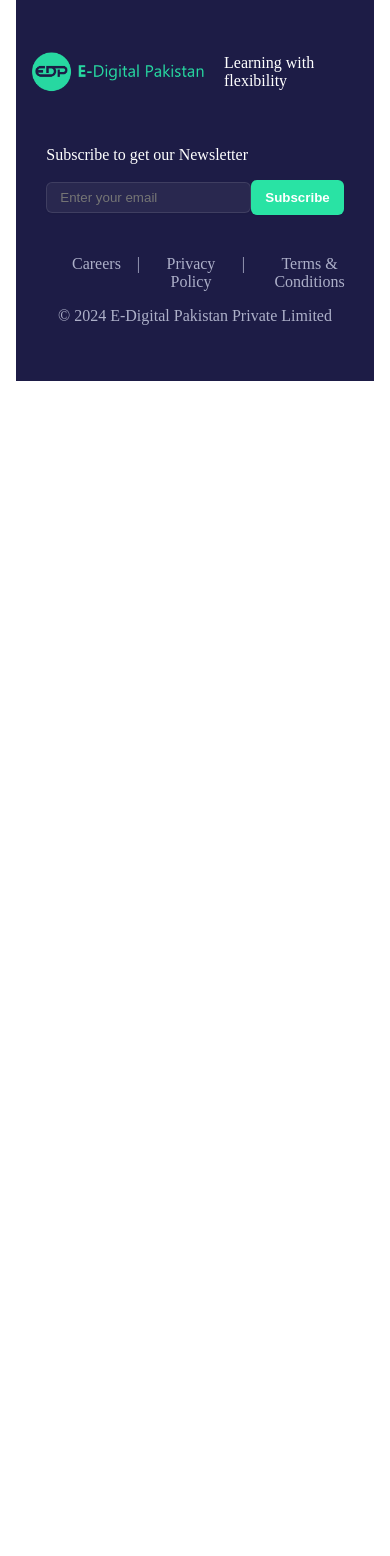
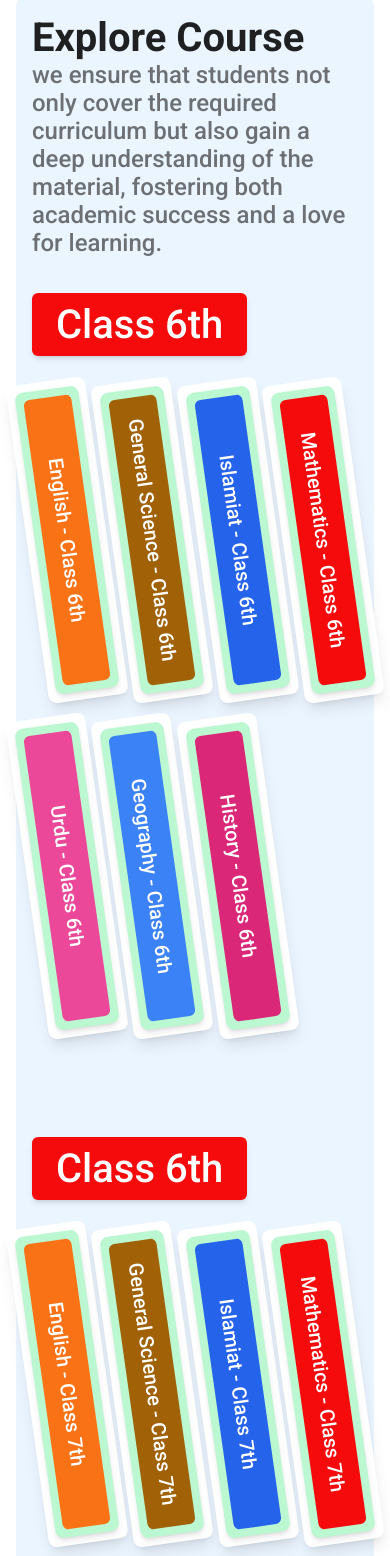
Before and after one commit to CodingBySahil/EDigitalPakistan, a React (Vite) app in the folder EDPProject/: page / in a window 390 px wide. Shown: the part 7779-9335 px from the top of the page. Before the commit the page ends 8160 px from the top, so only its background shows below. Built offline with nearby package versions, Linux system fonts and the light colour scheme.

Commit message:
courses added footer responsiveness not foound page added

```diff
--- /dev/null
+++ b/EDPProject/src/components/Course6th.jsx
@@ -0,0 +1,69 @@
+import React from "react";
+
+const Course6th = () => {
+  const getBackgroundColor = (subject) => {
+    switch (subject) {
+      case "English":
+        return "bg-orange-500";
+      case "General Science":
+        return "bg-yellow-700";
+      case "Islamiat":
+        return "bg-blue-600";
+      case "Mathematics":
+        return "bg-red"; // Update this if the color name is different
+      case "Urdu":
+        return "bg-pink-500";
+      case "Geography":
+        return "bg-blue-500";
+      case "History":
+        return "bg-pink-600";
+      default:
+        return "bg-gray-500"; // Default color
+    }
+  };
+
+  return (
+    <>
+      <div className="py-8 bg-[#ebf5ff] min-h-screen">
+        {/* Class Title */}
+        <div className="bg-red text-white px-6 py-2 rounded-md shadow-md w-fit text-lg mb-6">
+          Class 6th
+        </div>
+
+        {/* Subject Cards Container */}
+        <div className="grid grid-cols-4 md:grid-cols-9 lg:grid-cols-12 gap-4">
+          {/* Subject Cards */}
+          {[
+            "English",
+            "General Science",
+            "Islamiat",
+            "Mathematics",
+            "Urdu",
+            "Geography",
+            "History",
+          ].map((subject, index) => (
+            <div key={index} className="flex justify-center items-center">
+              <div className="bg-white p-2 rounded-lg shadow-lg max-w-20 h-[20rem] transform -rotate-[8deg]">
+                {" "}
+                {/* Fixed width and height */}
+                <div className="bg-green-200 rounded-lg shadow-md p-2 h-full ">
+                  <div
+                    className={`text-white py-2 px-4 rounded-md text-center h-full flex justify-center items-start flex-shrink-0 ${getBackgroundColor(
+                      subject
+                    )}`}
+                  >
+                    <p className="transform rotate-[90deg] text-xl  w-auto whitespace-nowrap my-auto">
+                      {`${subject} - Class 6th`}
+                    </p>
+                  </div>
+                </div>
+              </div>
+            </div>
+          ))}
+        </div>
+      </div>
+    </>
+  );
+};
+
+export default Course6th;
--- /dev/null
+++ b/EDPProject/src/components/Course7th.jsx
@@ -0,0 +1,69 @@
+import React from "react";
+
+const Course7th = () => {
+  const getBackgroundColor = (subject) => {
+    switch (subject) {
+      case "English":
+        return "bg-orange-500";
+      case "General Science":
+        return "bg-yellow-700";
+      case "Islamiat":
+        return "bg-blue-600";
+      case "Mathematics":
+        return "bg-red"; // Update this if the color name is different
+      case "Urdu":
+        return "bg-pink-500";
+      case "Geography":
+        return "bg-blue-500";
+      case "History":
+        return "bg-pink-600";
+      default:
+        return "bg-gray-500"; // Default color
+    }
+  };
+
+  return (
+    <>
+      <div className="py-8 bg-[#ebf5ff] min-h-screen">
+        {/* Class Title */}
+        <div className="bg-red text-white px-6 py-2 rounded-md shadow-md w-fit text-lg mb-6">
+          Class 6th
+        </div>
+
+        {/* Subject Cards Container */}
+        <div className="grid grid-cols-4 md:grid-cols-9 lg:grid-cols-12 gap-4">
+          {/* Subject Cards */}
+          {[
+            "English",
+            "General Science",
+            "Islamiat",
+            "Mathematics",
+            "Urdu",
+            "Geography",
+            "History",
+          ].map((subject, index) => (
+            <div key={index} className="flex justify-center items-center">
+              <div className="bg-white p-2 rounded-lg shadow-lg max-w-20 h-[20rem] transform -rotate-[8deg]">
+                {" "}
+                {/* Fixed width and height */}
+                <div className="bg-green-200 rounded-lg shadow-md p-2 h-full ">
+                  <div
+                    className={`text-white py-2 px-4 rounded-md text-center h-full flex justify-center items-start flex-shrink-0 ${getBackgroundColor(
+                      subject
+                    )}`}
+                  >
+                    <p className="transform rotate-[90deg] text-xl  w-auto whitespace-nowrap my-auto">
+                      {`${subject} - Class 7th`}
+                    </p>
+                  </div>
+                </div>
+              </div>
+            </div>
+          ))}
+        </div>
+      </div>
+    </>
+  );
+};
+
+export default Course7th;
--- /dev/null
+++ b/EDPProject/src/components/Course8th.jsx
@@ -0,0 +1,69 @@
+import React from "react";
+
+const Course8th = () => {
+  const getBackgroundColor = (subject) => {
+    switch (subject) {
+      case "English":
+        return "bg-orange-500";
+      case "General Science":
+        return "bg-yellow-700";
+      case "Islamiat":
+        return "bg-blue-600";
+      case "Mathematics":
+        return "bg-red"; // Update this if the color name is different
+      case "Urdu":
+        return "bg-pink-500";
+      case "Geography":
+        return "bg-blue-500";
+      case "History":
+        return "bg-pink-600";
+      default:
+        return "bg-gray-500"; // Default color
+    }
+  };
+
+  return (
+    <>
+      <div className="py-8 bg-[#ebf5ff] min-h-screen">
+        {/* Class Title */}
+        <div className="bg-red text-white px-6 py-2 rounded-md shadow-md w-fit text-lg mb-6">
+          Class 6th
+        </div>
+
+        {/* Subject Cards Container */}
+        <div className="grid grid-cols-4 md:grid-cols-9 lg:grid-cols-12 gap-4">
+          {/* Subject Cards */}
+          {[
+            "English",
+            "General Science",
+            "Islamiat",
+            "Mathematics",
+            "Urdu",
+            "Geography",
+            "History",
+          ].map((subject, index) => (
+            <div key={index} className="flex justify-center items-center">
+              <div className="bg-white p-2 rounded-lg shadow-lg max-w-20 h-[20rem] transform -rotate-[8deg]">
+                {" "}
+                {/* Fixed width and height */}
+                <div className="bg-green-200 rounded-lg shadow-md p-2 h-full ">
+                  <div
+                    className={`text-white py-2 px-4 rounded-md text-center h-full flex justify-center items-start flex-shrink-0 ${getBackgroundColor(
+                      subject
+                    )}`}
+                  >
+                    <p className="transform rotate-[90deg] text-xl  w-auto whitespace-nowrap my-auto">
+                      {`${subject} - Class 8th`}
+                    </p>
+                  </div>
+                </div>
+              </div>
+            </div>
+          ))}
+        </div>
+      </div>
+    </>
+  );
+};
+
+export default Course8th;
--- a/EDPProject/src/components/Footer.jsx
+++ b/EDPProject/src/components/Footer.jsx
@@ -9,59 +9,62 @@ const Footer = ({ className = "" }) => {
         <div className="flex flex-col  justify-between items-center">
           {/* Left Section - Logo and Tagline */}
           <div className="flex items-center space-x-4">
-            <img
-              className="w-44"
-              alt="logo"
-              src="/edp-logo-2@2x.png"
-            />
+            <img className="w-44" alt="logo" src="/edp-logo-2@2x.png" />
             <p className="text-lg">Learning with flexibility</p>
           </div>
 
           {/* Newsletter Section */}
-          {/* <div className="mt-8 md:mt-0 flex flex-col items-center space-y-4 md:space-y-0 md:flex-row md:space-x-4">
-            <p className="text-lg">Subscribe to get our Newsletter</p>
-            <div className="flex space-x-4 items-center">
+
+          <div className="mt-6 flex flex-col max-w-md gap-x-4">
+            <div>
+              <p className="text-lg">Subscribe to get our Newsletter</p>
+            </div>
+            <div>
               <input
+                id="email-address"
+                name="email"
                 type="email"
-                placeholder="Your Email"
-                className="p-2 text-white bg-transparent border border-[#50547E] rounded-full focus:outline-none focus:ring-2 focus:ring-[#29E3A4] placeholder-[#ADB0C9]"
+                autocomplete="email"
+                required
+                className="min-w-0 flex-auto rounded-md border-0 bg-white/5 px-3.5 py-2 text-white shadow-sm ring-1 ring-inset ring-white/10 focus:ring-2 focus:ring-inset focus:ring-indigo-500 sm:text-sm sm:leading-6 mr-4"
+                placeholder="Enter your email"
               />
-              <button className="bg-[#29E3A4] text-white px-6 py-2 rounded-full">
+              <button
+                type="submit"
+                className="flex-none rounded-md bg-[#29E3A4] px-3.5 py-2.5 text-sm font-semibold text-white shadow-sm hover:bg-indigo-400 focus-visible:outline focus-visible:outline-2 focus-visible:outline-offset-2 focus-visible:outline-indigo-500"
+              >
                 Subscribe
               </button>
             </div>
-          </div> */}
-          <div className="mt-6 flex flex-col max-w-md gap-x-4">
-          {/* <label for="email-address" className="sr-only">Email address</label> */}
-          <div>
-          <p className="text-lg">Subscribe to get our Newsletter</p>
-
           </div>
-          <div>
-
-          <input id="email-address" name="email" type="email" autocomplete="email" required className="min-w-0 flex-auto rounded-md border-0 bg-white/5 px-3.5 py-2 text-white shadow-sm ring-1 ring-inset ring-white/10 focus:ring-2 focus:ring-inset focus:ring-indigo-500 sm:text-sm sm:leading-6" placeholder="Enter your email"/>
-          <button type="submit" className="flex-none rounded-md bg-[#29E3A4] px-3.5 py-2.5 text-sm font-semibold text-white shadow-sm hover:bg-indigo-400 focus-visible:outline focus-visible:outline-2 focus-visible:outline-offset-2 focus-visible:outline-indigo-500">Subscribe</button>
-          </div>
-        </div>
         </div>
 
         {/* Footer Links */}
         <div className="mt-10 text-center">
           <ul className="flex justify-center space-x-4 text-[#ADB0C9] list-none">
             <li>
-              <Link className="text-[#ADB0C9] no-underline hover:text-white" to="#">
+              <Link
+                className="text-[#ADB0C9] no-underline hover:text-white"
+                to="#"
+              >
                 Careers
               </Link>
             </li>
             <li>|</li>
             <li>
-              <Link className="text-[#ADB0C9] no-underline hover:text-white" to="#">
+              <Link
+                className="text-[#ADB0C9] no-underline hover:text-white"
+                to="#"
+              >
                 Privacy Policy
               </Link>
             </li>
             <li>|</li>
             <li>
-              <Link className="text-[#ADB0C9] no-underline hover:text-white" to="#">
+              <Link
+                className="text-[#ADB0C9] no-underline hover:text-white"
+                to="#"
+              >
                 Terms & Conditions
               </Link>
             </li>
--- a/EDPProject/src/components/TitleLeftAlign.jsx
+++ b/EDPProject/src/components/TitleLeftAlign.jsx
@@ -1,21 +1,25 @@
 import PropTypes from "prop-types";
+import Course6th from "./Course6th";
+import Course7th from "./Course7th";
+import Course8th from "./Course8th";
 
 const TitleLeftAlign = ({ className = "" }) => {
   return (
     <div
-      className={`absolute top-[12.688rem] left-[11.563rem] w-[75.25rem] h-[12.313rem] text-left text-[2.5rem] text-gray-400 font-roboto ${className}`}
+      className={`relative text-left text-[2.5rem] text-gray-400 font-roboto mt-16  bg-[#ebf5ff] p-4 rounded-lg ${className}`}
     >
-      <div className="absolute h-[98.93%] w-full top-[2.13%] right-[0%] bottom-[-1.07%] left-[0%] overflow-hidden">
-        <div className="absolute h-[16.32%] w-[34.24%] top-[28.27%] right-[65.76%] bottom-[55.41%] left-[0%] bg-powderblue hidden" />
-        <b className="absolute top-[calc(50%_-_46.45px)] left-[0.73%]">
-          Explore Course
-        </b>
-        <div className="absolute w-full top-[69.57%] left-[0%] text-[1.5rem] font-medium text-gray-500 inline-block">
+      <div className="overflow-hidden">
+
+        <b className=" ">Explore Course</b>
+        <div className=" w-full top-[69.57%] left-[0%] text-[1.5rem] font-medium text-gray-500 inline-block">
           we ensure that students not only cover the required curriculum but
           also gain a deep understanding of the material, fostering both
           academic success and a love for learning.
         </div>
       </div>
+      <Course6th/>
+      <Course7th/>
+      <Course8th/>
     </div>
   );
 };
--- a/EDPProject/src/pages/Wrapper.jsx
+++ b/EDPProject/src/pages/Wrapper.jsx
@@ -7,6 +7,7 @@ import WhatIsTOTC from "../components/WhatIsTOTC";
 import YouCanDoWithTOTC from "../components/YouCanDoWithTOTC";
 import SelfAssessments from "../components/SelfAssessments";
 import AlpCurriculum from "../components/AlpCurriculum";
+import TitleLeftAlign from "../components/TitleLeftAlign";
 
 const Wrapper = () => {
   return (
@@ -20,6 +21,7 @@ const Wrapper = () => {
 
       <SelfAssessments />
       <AlpCurriculum className="mt-48" />
+      <TitleLeftAlign/>
 
       <Footer/>
     </div>
```
Also changed, not shown: EDPProject/src/App.jsx (+5 -7 lines), EDPProject/src/pages/NotFoundPage.tsx (added, +31 -0 lines).
